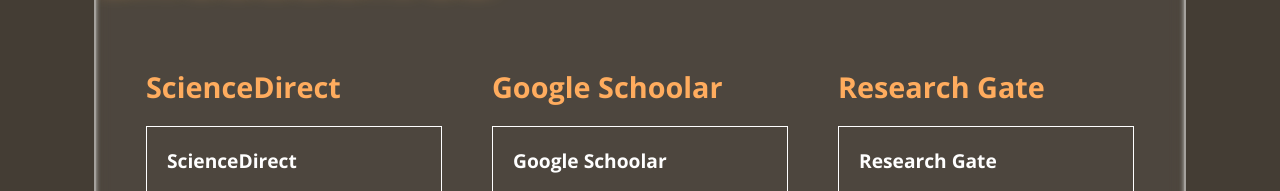
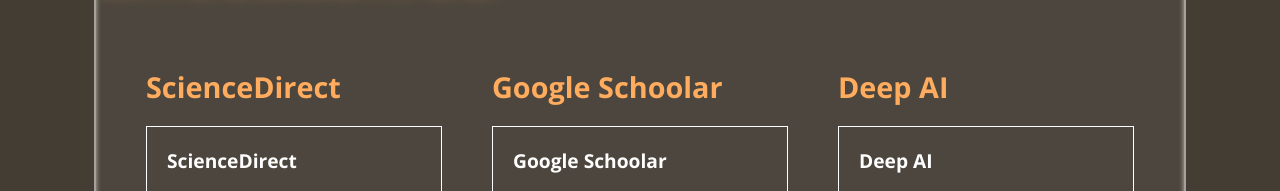
Before and after one commit to SYnx143/html-officialwebsite, a plain HTML site: page index.html in a window 1280 px wide. Shown: the part 5741-5932 px from the top of the page. Drawn offline with nearby package versions, Linux system fonts and the light colour scheme.

Commit message:
Update index.html

```diff
--- a/index.html
+++ b/index.html
@@ -364,10 +364,10 @@
       </div>
 
       <div class="grid">
-        <h3>Research Gate</h3>
+        <h3>Deep AI</h3>
 
         <div class="card">
-          <h4 class="card-title">Research Gate</h4>
+          <h4 class="card-title">Deep AI</h4>
 
           <img src="https://deepai.tn/wp-content/uploads/2022/07/Logo_deepai_black.png">
 
```
